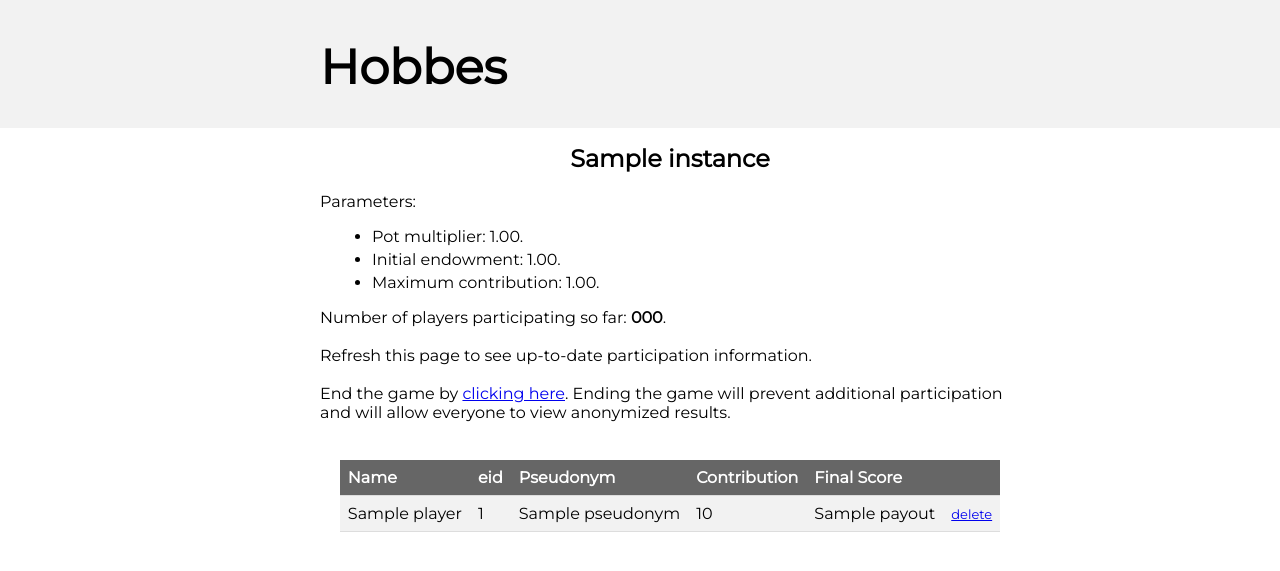
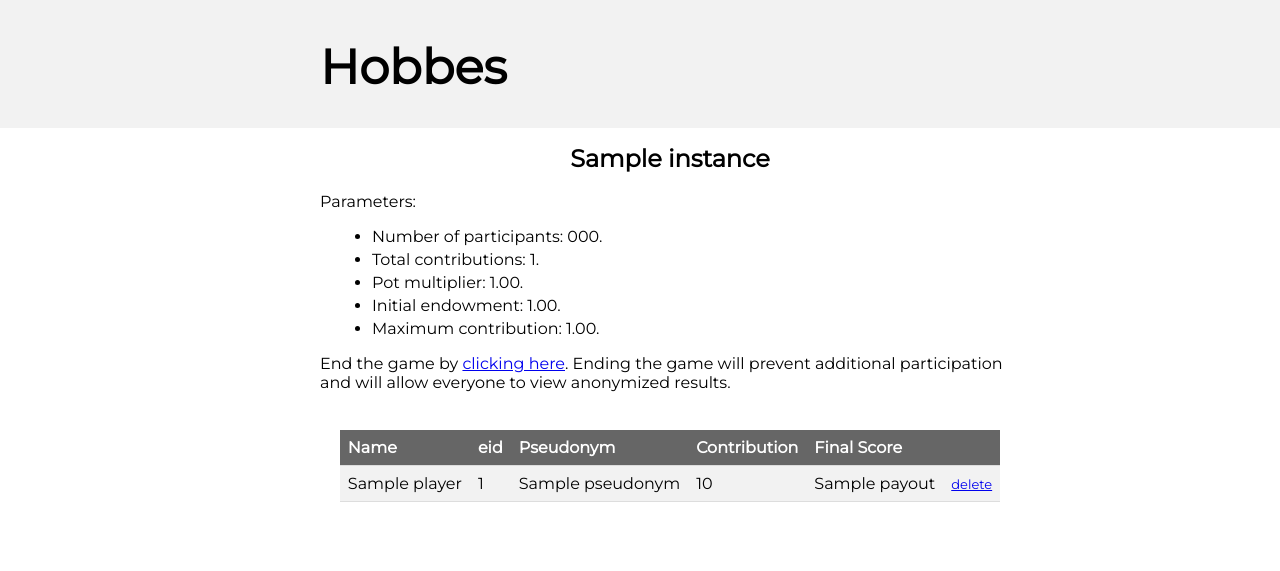
Before and after one commit to eowagner/Hobbes, a Django app: template Hobbes/publicgoods/templates/publicgoods/instructor_view.html in a window 1280 px wide. Shown: the top 571 px of the page. Run offline with Django 3.2, Linux system fonts and the light colour scheme; tables that the repository leaves empty hold one stand-in row (values such as "Sample post"); the template is opened without the code that fills it: values that come from a table or form of the project are taken from there, most other values are stand-ins (such as "Sample title", 1, 10 or a date in 2020).

Commit message:
restructored template

```diff
--- a/Hobbes/publicgoods/templates/publicgoods/instructor_view.html
+++ b/Hobbes/publicgoods/templates/publicgoods/instructor_view.html
@@ -9,6 +9,8 @@
 Parameters:
 <div class="offset">
 <ul>
+    <li>Number of participants: {{ number_responses }}. </li>
+    <li>Total contributions: {{ total_contribution }}.</li>
     <li>Pot multiplier: {{ instance.pot_multiplier }}.</li>
     <li>Initial endowment: {{ instance.endowment }}.</li>
     <li>Maximum contribution: {{ instance.max_contribution }}.</li>
@@ -16,14 +18,7 @@ Parameters:
 </div>
 
 {% if instance.available %}
-Number of players participating so far: <strong>{{ number_responses }}</strong>.
-<br><br>
-
-Refresh this page to see up-to-date participation information. <br><br>
-
 End the game by <a href="{% url 'close_instance' instance.id %}">clicking here</a>.  Ending the game will prevent additional participation and will allow everyone to view anonymized results.  <br><br>
-{% else %}
-Number of participants: <strong>{{ number_responses }}</strong>. <br><br>
 {% endif %}
 
 <br>
```
